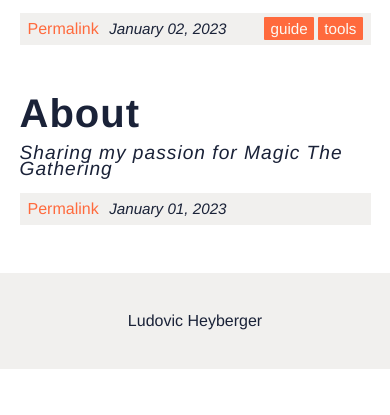
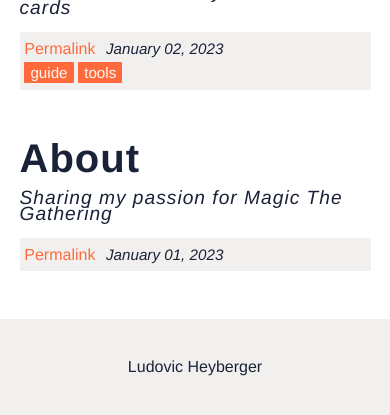
Before and after one commit to lheyberger/mtg-mana-rocks, a plain HTML site: page docs/index.html in a window 390 px wide. Shown: the part 763-1178 px from the top of the page. Before the commit the page ends 1132 px from the top, so only its background shows below. Drawn offline with Linux system fonts and the light colour scheme; a script that the page names is missing.

Commit message:
Fixed footer in landing page for mobile devices

```diff
--- a/style/sass/_index_article.scss
+++ b/style/sass/_index_article.scss
@@ -24,27 +24,18 @@ article:not(:only-of-type) {
 	}
 
 	> footer {
-
-	    margin-top: 1em;
-	    padding: .5em;
+		line-height: 1.5em;
+		margin: 1em 0 0 0;
+		padding: .3em;
 	    background-color: $light-background;
 	    overflow: hidden;
-
-		p:nth-child(1) {
-		    float: left;
-		    clear: both;
-		}
-
-		p:nth-child(2) {
-		    float: right;
-		}
 
 		p:nth-child(2) a {
 		    font-size: .95em;
 		    background-color: $body-link-color;
 		    color: $body-link-color-contrast;
-		    padding: .2em .4em .2em;
-		    border-radius: 1px;
+		    padding: .1em .4em .1em;
+		    @include border-radius(1px);
 		}
 	}
 }
```
Also changed, not shown: docs/style.css, style/style.css.
